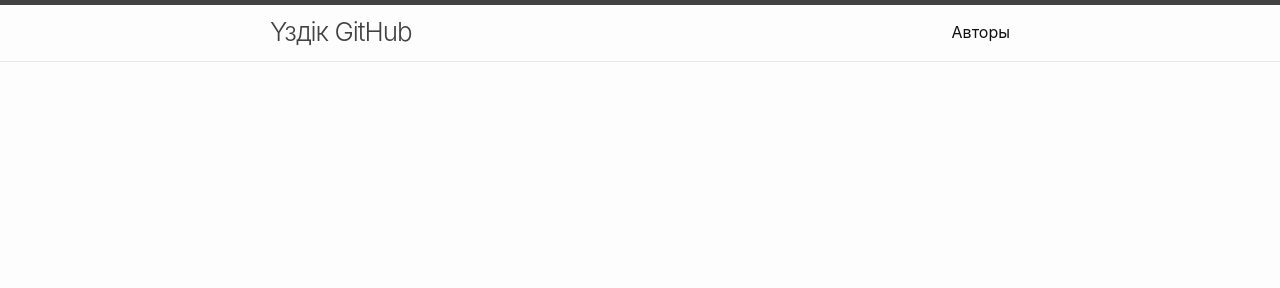
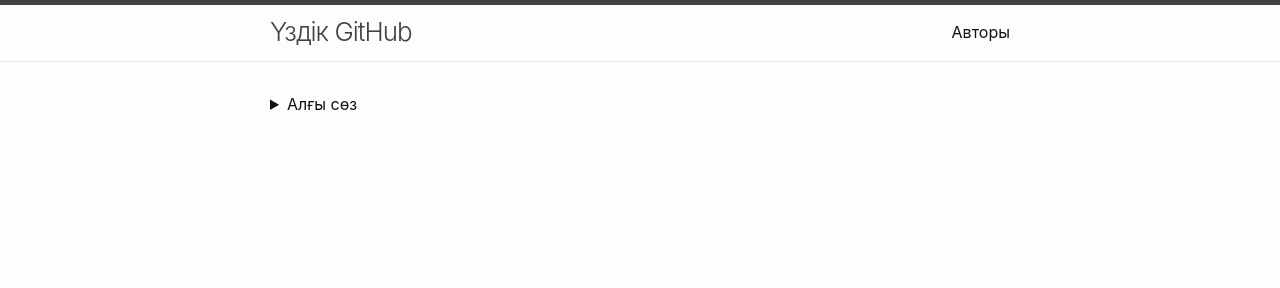
Before and after one commit to uzdik/uzdik.github.io, a Jekyll site: the page built from index.md, in a window 1280 px wide. Shown: the top 288 px of the page. Built offline with Jekyll 4.4.1, drawn with Linux system fonts in a browser that asks for light colours; some of the changed text lies outside the part shown.

Commit message:
Update index.md

```diff
--- a/index.md
+++ b/index.md
@@ -7,3 +7,19 @@
 #
 layout: home
 ---
+<details>
+  <summary>Алғы сөз</summary>
+  <div style="position: relative;">
+  <img src="\assets\img\uzdik-logo.png" alt="Image" style="position: absolute; top: 30px; left: 0; width: 95px; height: 95px;">
+</div>
+
+<p style="text-align: center;"><b><i>Қош келдіңіз - Үздік Білімпаз!</i></b></p>
+<p style="text-align: right;">
+Жаңа қадамдарыңыз оңынан болсын!<br>
+Бағдарламалау білімдеріңіз шыңданып,<br>Биік белестерді бағындыру нәсіп етсін!<br><b>Әумин</b>
+</p>
+
+*Бұл бастаманың өмірге келуіне негізгі себеп &mdash; қаншама менен білім алған аяулы ұстаздар мен ізденімпаз жастардың басын бір платформаға жинап, тек курста алған білімдерімен шектелмей, оларды әрі қарай жетілдіру, жаңа тақырыптарды түсіндіру, қазақша пайдалы ресурстар мен контенттерді көбейту, осылайша қазағымның ілгері дамуына әсер ету!*
+
+*Жалпы алғанда, енді қысқа мерзімді курстардың орнына, <b>“Үздік Github”</b> деп аталатын &mdash; жаңа үлгідегі, өзімнің бүкіл жобаларымды бір жерге жинап, оның ішінде өз курс сабақтарым, жеке ой-жазбаралырым, әрдайым оңай қол жетімді бола алатын, олимпиадалық, бағдарламалық негіздеріне қатысты пайдалы ақпараттарға толы, бейне мен қысқаша қарапайым конспект түрінде жазбалары бар жеке авторлық жоба болмақ!*
+</details>
```
